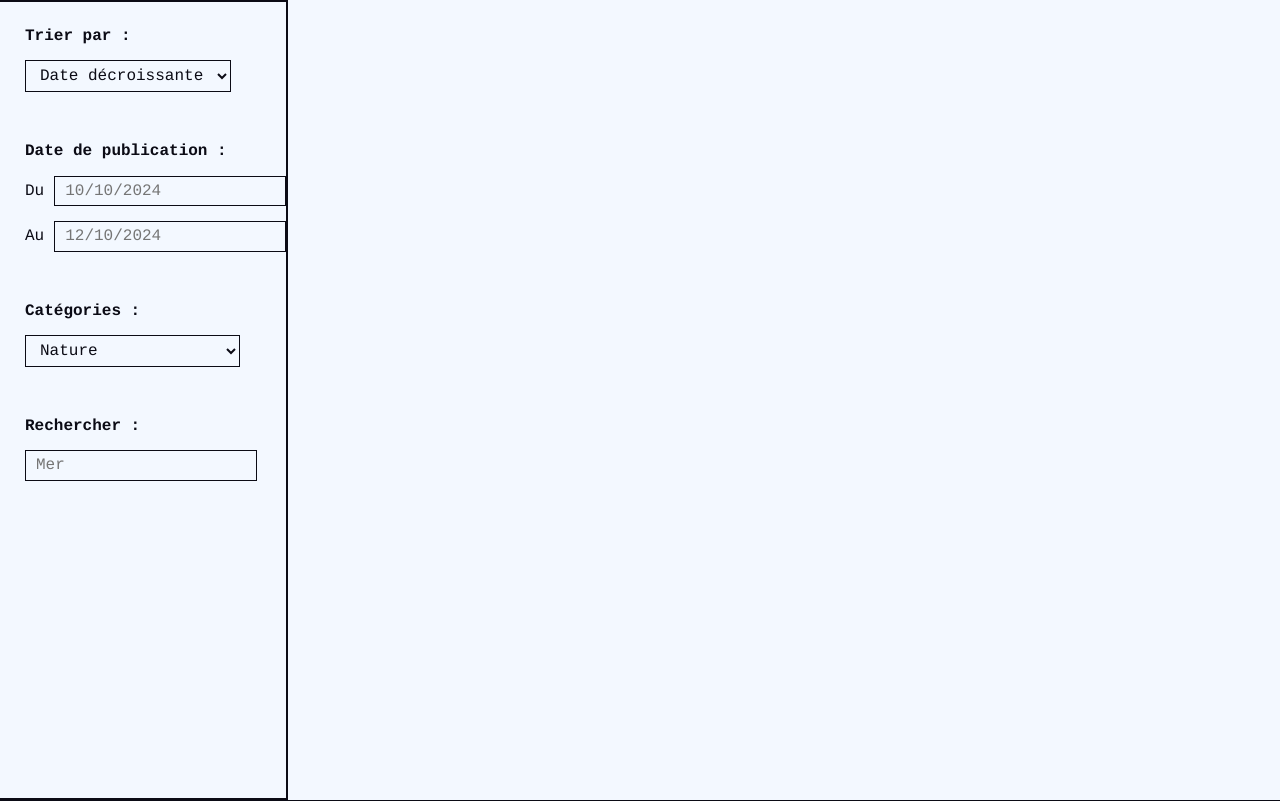
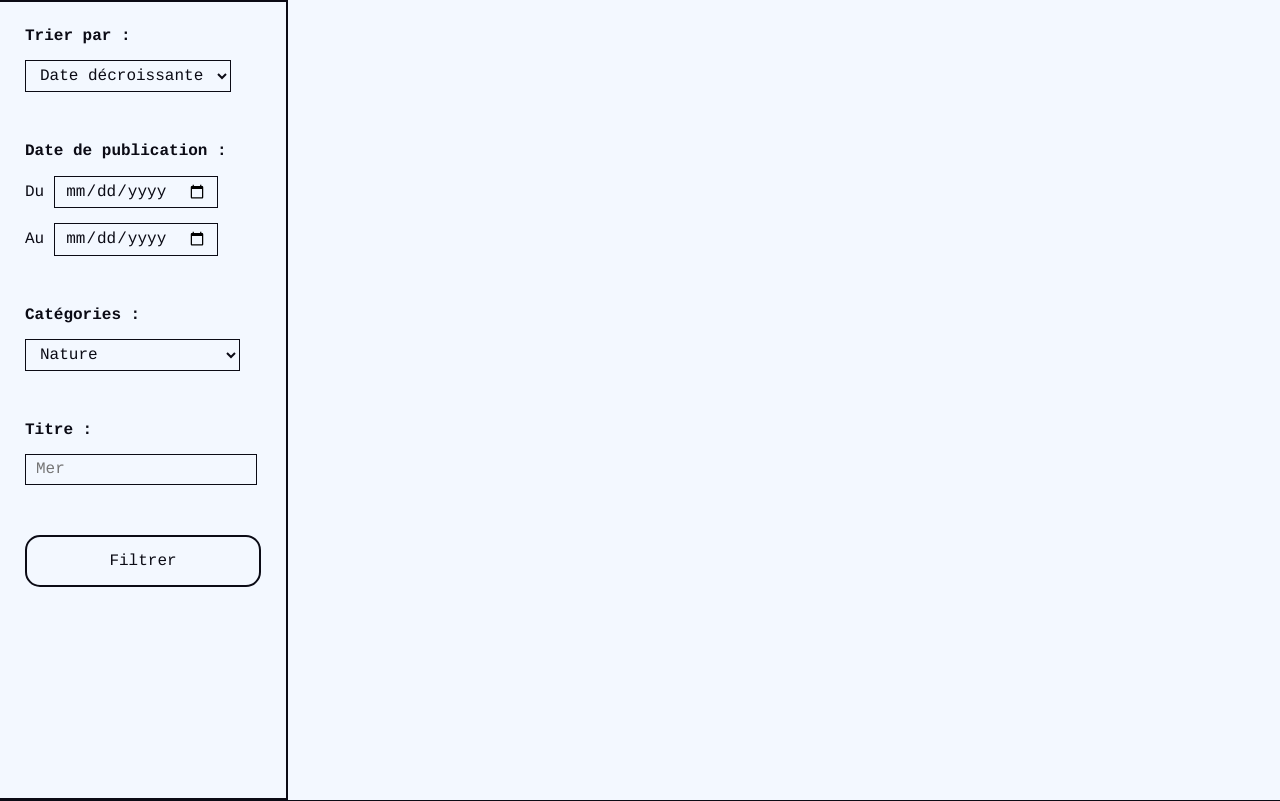
Before and after one commit to eli-ott/foto_cubes, a PHP site: page /galerie/1 in a window 1280 px wide. Shown: the part 77-878 px from the top of the page. Run offline with PHP 8.4, Linux system fonts and the light colour scheme; data that the repository does not hold is empty.

Commit message:
Création d'une fonction de filtre des photos Reste à trier les photos par date

```diff
--- a/Controller/MainController.php
+++ b/Controller/MainController.php
@@ -88,7 +88,7 @@ class MainController extends Render
             "description" => 'Profil d\'un utilisateur de Foto',
             "showFooter" => true,
             "showHeader" => true,
-            "pageScripts" => ['profil', 'photoGalerie'],
+            "pageScripts" => ['profil', 'photoGalerie', 'filter'],
             "pageCss" => ['profil', 'popupGalerie', 'infos', 'galerie', 'filtres', 'paginator', 'photoGalerie', 'nav', 'footer'],
             "infos" => $this->compteManager->getUserInfo($_COOKIE['id']),
             "compteActif" => $this->compteManager->compteActif($_COOKIE["id"]),
--- a/Model/PhotoManager.php
+++ b/Model/PhotoManager.php
@@ -84,9 +84,10 @@ class PhotoManager extends Model
     /**
      * Récupère les photos de l'utilisateur en fonction de la page
      *
-     * @param int $page La page actuel du paginator
-     * @param int $idUser L'id du user
-     * @return array Les photos du user
+     * @param int $page La page actuelle du paginator
+     * @param int $idUser L'id de l'user
+     * @return array Les photos de l'user
+     * @throws Exception
      */
     public function getPhotosByUser(int $page, int $idUser): array
     {
@@ -110,19 +111,18 @@ class PhotoManager extends Model
             list($width, $height) = getimagesize($row["source"]);
 
             $photos[] = new Photo(
-                intval($row['id_photo']),
                 $row['titre'],
                 $row['tag'],
+                $row['id_photo'],
                 $row['source'],
                 $row['date_prise_vue'],
                 $row['date_publication'],
                 new Photographe(
-                    intval($row['id_user']),
-                    null,
                     $row['nom'],
                     $row['prenom'],
                     $row['pseudo'],
-                    $row['email']
+                    $row['email'],
+                    $row['id_user'],
                 ),
                 $width / $height > 1 ? 'horizontal' : 'vertical'
             );
--- a/Public/style/filtres.css
+++ b/Public/style/filtres.css
@@ -11,9 +11,11 @@ aside {
     border-top: solid 2px var(--dark);
     border-right: solid 2px var(--dark);
 }
+
 h4 {
     font-size: var(--desktop-font-size-s);
 }
+
 input,
 select {
     outline: none;
@@ -26,9 +28,33 @@ select {
     color: var(--dark);
     border: solid 1px var(--dark);
 }
+
 .input-container {
     gap: var(--margin-xs);
 }
+
 label {
     margin-right: var(--margin-xxs);
 }
+
+aside button {
+    background: none;
+    outline: none;
+    cursor: pointer;
+
+    transition: 0.15s;
+    width: 100%;
+    padding: var(--margin-xs);
+
+    font-size: var(--desktop-font-size-s);
+
+    color: var(--dark);
+    border: solid 2px var(--dark);
+    border-radius: var(--radius-m);
+}
+
+
+aside button:hover {
+    background: var(--dark);
+    color: var(--light);
+}
--- a/Services/Constantes.php
+++ b/Services/Constantes.php
@@ -1,5 +1,8 @@
 <?php
 
+/**
+ * La classe pour les constantes
+ */
 class Constants
 {
     /**
--- a/Services/Securite.php
+++ b/Services/Securite.php
@@ -1,5 +1,8 @@
 <?php
 
+/**
+ * Les fonctions liées à la sécurité
+ */
 class Securite
 {
     /**
--- a/Services/SendMail.php
+++ b/Services/SendMail.php
@@ -1,14 +1,18 @@
 <?php
 
+/**
+ * Les fonctions liées à l'envoi de mail
+ */
 class SendMail
 {
     /**
-     * Envoi un mail à un utilisateur donnée avec le message et l'objet donné
+     * Envoi un mail à un utilisateur donné avec le message et l'objet donné
      *
      * @param string $receiver Le receveur du mail
      * @param string $object L'objet du mail
      * @param string $message Le message du mail
      * @return int Le code statut
+     * @throws Exception
      */
     public static function sendMail(string $receiver, string $object, string $message): int
     {
--- a/Services/types/Photo.php
+++ b/Services/types/Photo.php
@@ -157,8 +157,10 @@ class Photo implements JsonSerializable
     public function jsonSerialize(): array
     {
         return [
+            "id" => $this->id,
             "titre" => $this->titre,
             "source" => $this->source,
+            "tag" => $this->tag,
             "datePriseVue" => $this->datePriseVue,
             "datePublication" => $this->datePublication,
             "photographe" => $this->photographe,
--- a/Services/types/Photographe.php
+++ b/Services/types/Photographe.php
@@ -220,6 +220,7 @@ class Photographe implements JsonSerializable
     public function jsonSerialize(): mixed
     {
         return [
+            "id" => $this->id,
             "nom" => $this->nom,
             "prenom" => $this->prenom,
             "pseudo" => $this->pseudo,
--- a/View/layouts/filtres.php
+++ b/View/layouts/filtres.php
@@ -1,34 +1,35 @@
 <aside class="flex column start">
     <div class="input-container flex column start">
         <h4>Trier par :</h4>
-        <select name="tri" id="tri">
+        <select id="sort">
             <option value="decroissant">Date décroissante</option>
             <option value="croissant">Date croissante</option>
         </select>
     </div>
-    <form action="#" method="post" class="input-container flex column start">
+    <div class="input-container flex column start">
         <h4>Date de publication :</h4>
         <div class="input-container flex column start">
             <div class="flex center">
-                <label for="du" style="height: fit-content;">Du</label>
-                <input type="text" id="du" placeholder="10/10/2024">
+                <label for="startDate" style="height: fit-content;">Du</label>
+                <input type="date" id="startDate" placeholder="10/10/2024">
             </div>
             <div class="flex center">
-                <label for="au" class="flex center">Au</label>
-                <input type="text" id="au" placeholder="12/10/2024">
+                <label for="endDate" class="flex center">Au</label>
+                <input type="date" id="endDate" placeholder="12/10/2024">
             </div>
         </div>
-    </form>
+    </div>
     <div class="input-container flex column start">
         <h4>Catégories :</h4>
-        <select name="tri" id="tri">
+        <select id="category">
             <?php foreach (Constants::TYPE_PHOTOS as $typePhoto) : ?>
                 <option value="<?= $typePhoto ?>"><?= $typePhoto ?></option>
             <?php endforeach; ?>
         </select>
     </div>
-    <form action="#" method="post" class="input-container flex column start">
-        <h4>Rechercher : </h4>
-        <input type="text" placeholder="Mer">
-    </form>
+    <div class="input-container flex column start">
+        <h4>Titre : </h4>
+        <input type="text" placeholder="Mer" id="title">
+    </div>
+    <button type="button" onclick="filterPhotos()">Filtrer</button>
 </aside>
--- a/View/layouts/photoGalerie.php
+++ b/View/layouts/photoGalerie.php
@@ -1,5 +1,5 @@
 <?php foreach ($photos["photos"] as $photo) : ?>
-    <figure class="image-container flex column start">
+    <figure id="photo-<?= $photo->getId(); ?>" class="image-container flex column start">
         <div onclick="showModal('<?= URL . $photo->getSource(); ?>', '<?= $photo->getTitre(); ?>', '<?= $photo->getPhotographe()->getPseudo(); ?>', '<?= $photo->getTag(); ?>', '<?= $photo->getPhotographe()->getEmail(); ?>')"
              class="image" style="--bg-image: url('<?= URL ?><?= $photo->getSource() ?>"></div>
         <!-- PHOTO FOR PROFIL PAGE -->
@@ -54,3 +54,7 @@
     </figure>
 <?php endforeach; ?>
 <?php require_once("popupGalerie.php"); ?>
+
+<script lang="text/javascript">
+    sessionStorage.setItem('photos', '<?= json_encode($photos["photos"]); ?>');
+</script>
```
Also changed, not shown: Public/javascript/filter.js (added, +52 -0 lines). Lines whose indentation alone changed are shown as unchanged.
